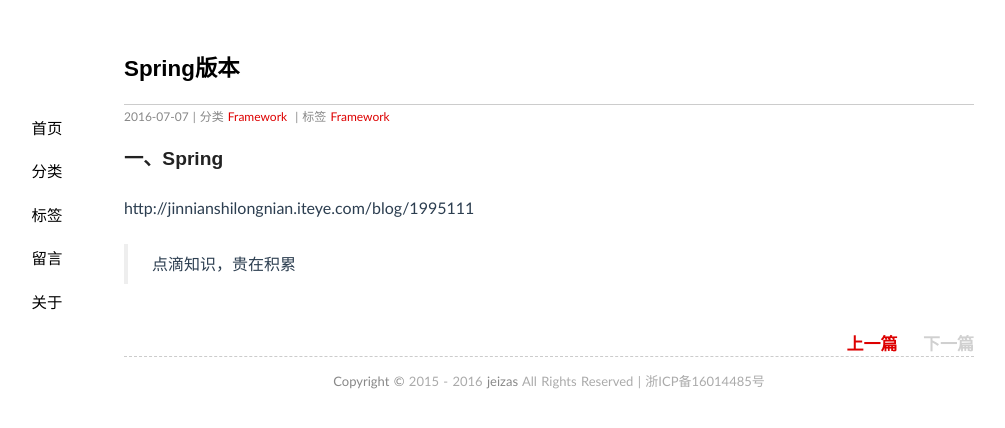
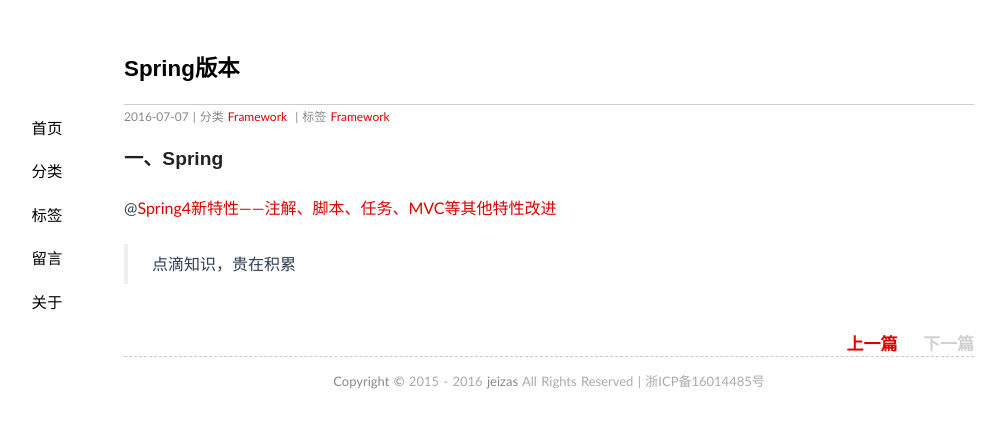
Before and after one commit to jeizas/jeizas.github.io, a Jekyll site: the page built from _posts/2016-07-07-Spring.md, in a window 1280 px wide. Shown: the top 428 px of the page, without its empty margins (91-1096 px from the left). Built offline with Jekyll 4.4.1, drawn with Linux system fonts in a browser that asks for light colours; comment, search, counter and statistics services are not loaded.

Commit message:
修改：     _posts/2016-07-07-Spring.md

```diff
--- a/_posts/2016-07-07-Spring.md
+++ b/_posts/2016-07-07-Spring.md
@@ -8,6 +8,6 @@ tags: Framework
 
 ### 一、Spring
 
-http://jinnianshilongnian.iteye.com/blog/1995111
+@[Spring4新特性——注解、脚本、任务、MVC等其他特性改进](http://jinnianshilongnian.iteye.com/blog/1995111)
 
 > 点滴知识，贵在积累
```
